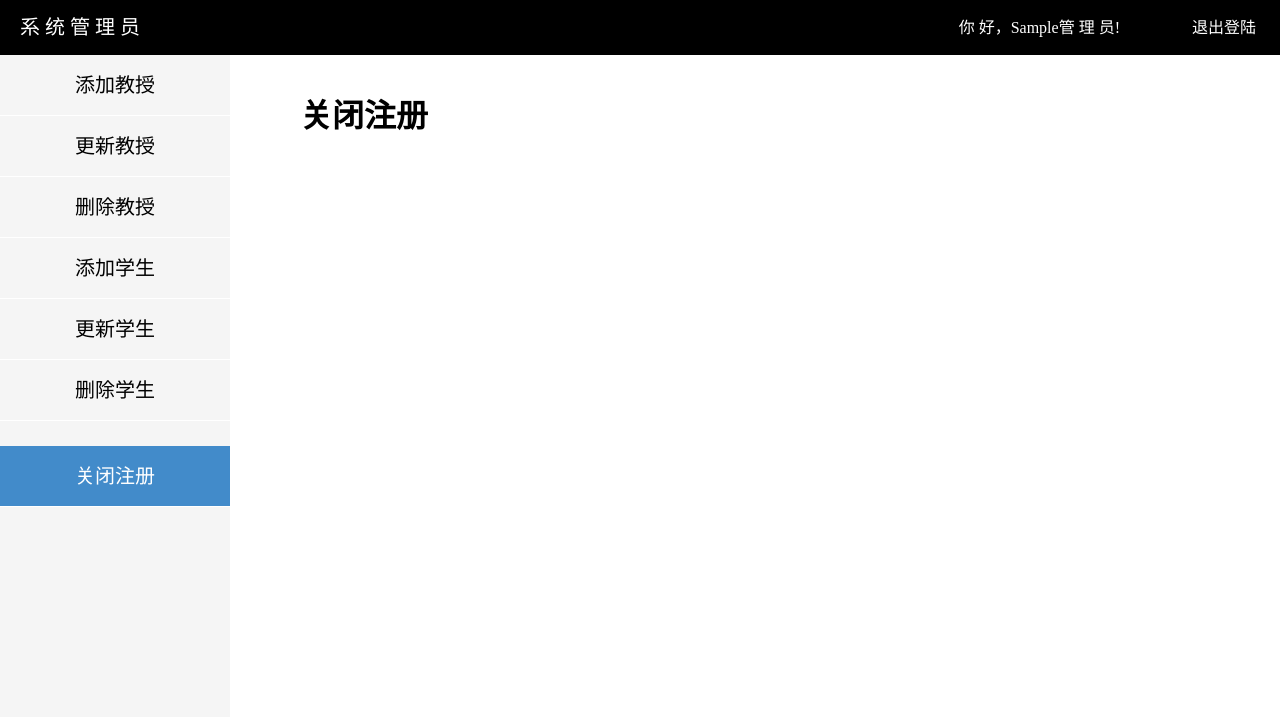
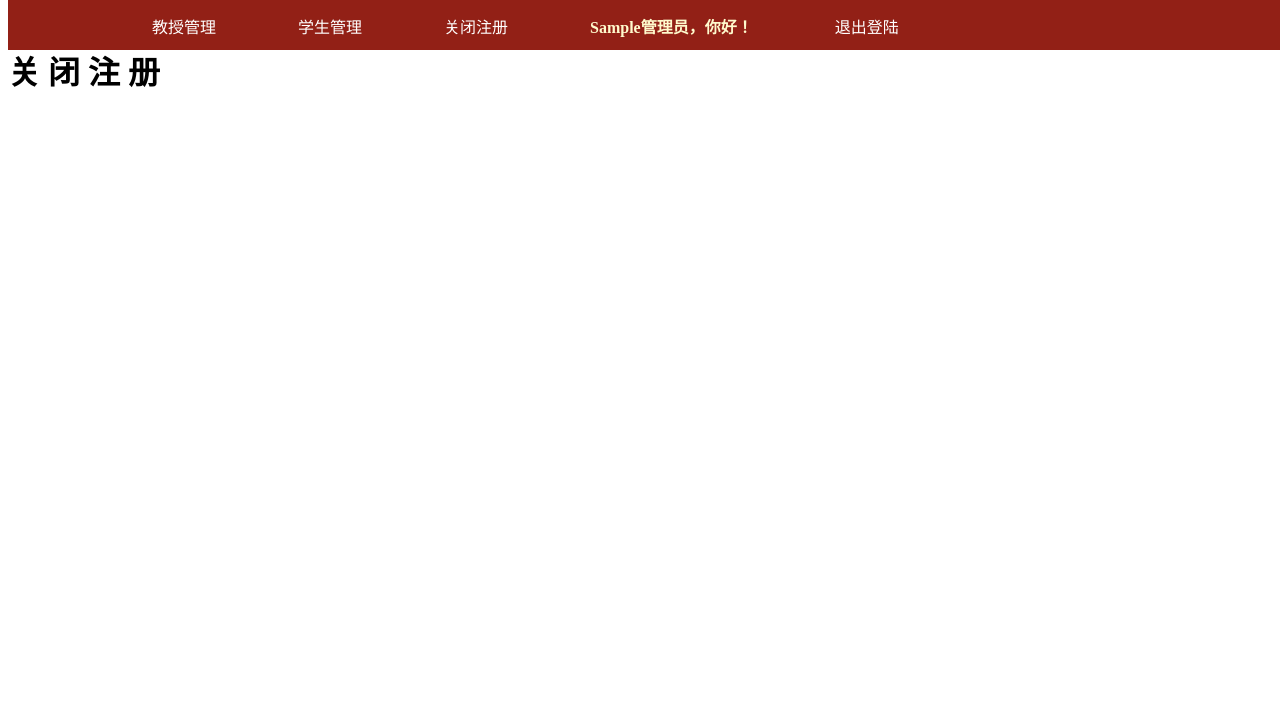
Before and after one commit to TLLL123/JLU-6025-CourseDesignOfSoftwareEngineering, a Flask app: template 课程注册系统/templates/administrator/close_register.html in a window 1280 px wide; the page is wider, and only the part inside the window is pictured. Shown: the top 717 px of that part. Run offline with Flask 3, Linux system fonts and the light colour scheme; the template is opened without the code that fills it: most values are stand-ins (such as "Sample title", 1, 10 or a date in 2020).

Commit message:
修改了前端布局及颜色

```diff
--- a/课程注册系统/templates/administrator/close_register.html
+++ b/课程注册系统/templates/administrator/close_register.html
@@ -4,165 +4,128 @@
 <head>
     <meta charset="UTF-8">
        <meta name="viewport" content="width=device-width, initial-scale=1.0">
-    <title>学生成绩管理系统</title>
-    <link rel="icon" href="http://v3.bootcss.com/favicon.ico">
-    <style>
-        * {
+       <title>教务管理系统</title>
+       <style type="text/css">
+            .top{
+                /* 设置宽度高度背景颜色 */
+                height: 50px;
+                width:100%;
+                background:rgb(146, 32, 22);
+                position: fixed; /*固定在顶部*/
+                top: 0;/*离顶部的距离为0*/
+            }
+            .top ul{
+                /* 清除ul标签的默认样式 */
+                width: 80%;
+                list-style-type: none;
                 margin: 0;
                 padding: 0;
+                overflow: hidden;
+            }
+            .top li {
+                float:left; /* 使li内容横向浮动，即横向排列  */
+                margin-right:50px;  /* 两个li之间的距离*/
             }
 
-        li {
-            list-style: none;
+            .top li a{
+               /* 设置链接内容显示的格式*/
+                display: block; /* 把链接显示为块元素可使整个链接区域可点击 */
+                color:white;
+                text-align: center;
+                padding: 14px 16px;
+                text-decoration: none; /* 去除下划线 */
+            }
+            .top li a:hover{
+                /* 鼠标选中时背景变为黑色 */
+                background-color: #111;
+            }
+            .top ul li ul{
+                /* 设置二级菜单 */
+                width: auto;
+                background:rgb(255, 255, 255);
+                position: absolute;
+                display: none; /* 默认隐藏二级菜单的内容 */
+
+            }
+            .top ul li ul li{
+                /* 二级菜单li内容的显示 */
+                margin-right:0;
+                float:none;
+                text-align: center;
+            }
+            .top ul li:hover ul{
+                /* 鼠标选中二级菜单内容时 */
+                display: block;
             }
 
-        a {
-            text-decoration: none;
+            .table-responsive {
+                margin-top: 10px;
+                margin-bottom: 25px;
+            }
+
+            .display {
+                margin-top: 10px;
+            }
+            .display .data {
+                width: 150px;
+                height: 25px;
+                background-color: rgb(229,202,185);
+            }
+            .display .title {
+                width: 150px;
+                height: 25px;
+                background-color: rgb(91,80,81);
                 color: white;
             }
 
-        .header {
-            position: relative;
-            width: 100%;
-            height: 55px;
-            background-color: black;
+            .schedule {
+                margin-top: 10px;
+            }
+            .schedule .data {
+                width: 150px;
+                height: 30px;
+                background-color: rgb(216,215,218);
+            }
+            .schedule .title {
+                width: 150px;
+                height: 30px;
+                background-color: rgb(49,140,236);
+                color: white;
             }
 
-        .left {
-            position: absolute;
-            left: 20px;
-            font-size: 20px;
-            line-height: 55px;
-            color: white;
-            text-align: center;
-        }
-
-        .right {
-            position: absolute;
-            right: 160px;
-            line-height: 55px;
-            color: white;
-            text-align: center;
-        }
-
-        .right_right {
-            position: absolute;
-            right: 24px;
-            line-height: 55px;
-            color: white;
-            text-align: center;
-        }
-
-        .leftside {
-            float: left;
-            background-color: rgb(245, 245, 245);
-            /* height: 663px; */
-            width: 230px;
-        }
-
-        .leftside ul {
-
-            height: 663px;
-        }
-
-        .leftside .first {
-            background-color: rgb(66, 139, 202);
-            margin-top: 25px;
-
-        }
-
-        .leftside .first a {
-            color: white;
-
-        }
-
-        .leftside ul li {
-
-            border-bottom: 0.2px solid white;
-
-            font-size: 20px;
-            height: 60px;
-            line-height: 60px;
-            width: 100%;
-            text-align: center;
-        }
-
-        .leftside ul li a {
-            color: black;
-        }
-
-        .container-fluid {
-            position: relative;
-            top: 35px;
-            left: 70px;
-        }
-
-        /* .sub-header {
-            margin-top: 35px;
-        } */
-
-        .table-responsive {
-
-            margin-top: 10px;
-        }
-
-        /* .table-striped {
-
-            width: 1250px;
-        } */
-
-        thead tr th {
-            background-color: white;
-        }
-
-        thead tr th span {
-            font-weight: normal;
-        }
-
-        tbody tr {
-            background-color: rgb(245, 245, 245);
-        }
-
-        tbody tr td select {
-            height: 30px;
-        }
-
-        tbody tr td .long {
-            width: 270px;
-            height: 30px;
-        }
-
-        tbody tr td .last {
-            height: 40px;
-            width: 80px;
-        }
-
-        tbody tr td .doit span {
-            background-color: white;
-        }
        </style>
 </head>
 
 <body>
-    <div class="header">
-        <span class="left">系 统 管 理 员</span>
-        <span class="right">你 好，{{user_info}}管 理 员!</span>
-        <span class="right_right"><a href="/">退出登陆</a></span>
+    <div class="top">
+               <center>
+                    <ul>
+                        <li>
+                            <a href="#">教授管理</a>
+                            <ul>
+                                <li style="background-color: rgb(146, 32, 22)"><a href="/add_professor">添加教授</a></li>
+                                <li style="background-color: rgb(146, 32, 22)"><a href="/update_professor">更新教授</a></li>
+                                <li style="background-color: rgb(146, 32, 22)"><a href="/delete_professor">删除教授</a></li>
+                            </ul>
+                        </li>
+                        <li>
+                            <a href="#">学生管理</a>
+                            <ul>
+                                <li style="background-color: rgb(146, 32, 22)"><a href="/add_student">添加学生</a></li>
+                                <li style="background-color: rgb(146, 32, 22)"><a href="/update_student">更新学生</a></li>
+                                <li style="background-color: rgb(146, 32, 22)"><a href="/delete_student">删除学生</a></li>
+                            </ul>
+                        </li>
+                        <li><a href="#">关闭注册</a></li>
+                        <li><b><a style="color: lemonchiffon">{{user_info}}管理员，你好！</a></b></li>
+                        <li><a href="/">退出登陆</a><li>
+                    </ul>
+                </center>
             </div>
-    <div class="leftside">
-        <ul>
-            <li onclick="window.location.href='/add_professor'"><a>添加教授</a></li>
-            <li onclick="window.location.href='/update_professor'"><a>更新教授</a></li>
-            <li onclick="window.location.href='/delete_professor'"><a>删除教授</a></li>
-            <li onclick="window.location.href='/add_student'"><a>添加学生</a></li>
-            <li onclick="window.location.href='/update_student'"><a>更新学生</a></li>
-            <li onclick="window.location.href='/delete_student'"><a>删除学生</a></li>
-            <li class="first" onclick="window.location.href='/close_register'"><a>关闭注册</a></li>
-        </ul>
-    </div>
+    &nbsp;
 
     <div class="container-fluid">
-        <h1 class="sub-header">关闭注册</h1>&nbsp;&nbsp;
+        <h1 class="sub-header">关 闭 注 册</h1>&nbsp;&nbsp;
     </div>
 
 </body>
```
Lines whose indentation alone changed are shown as unchanged.
